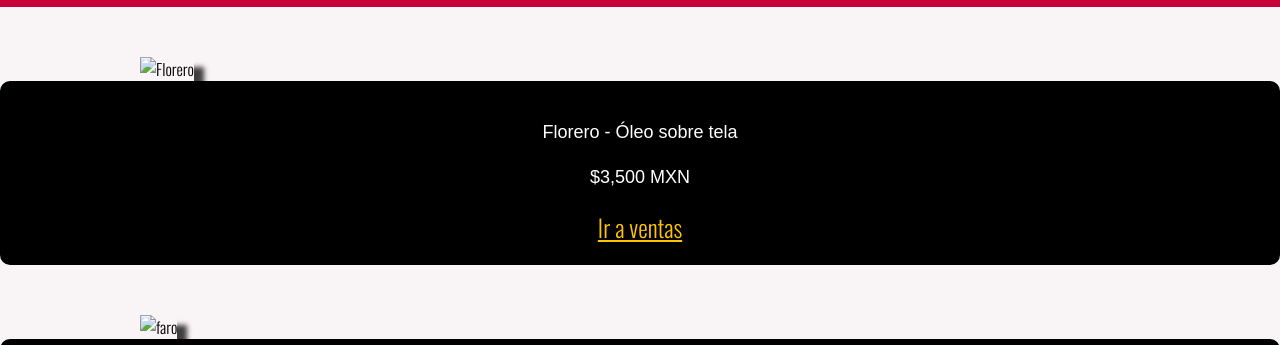
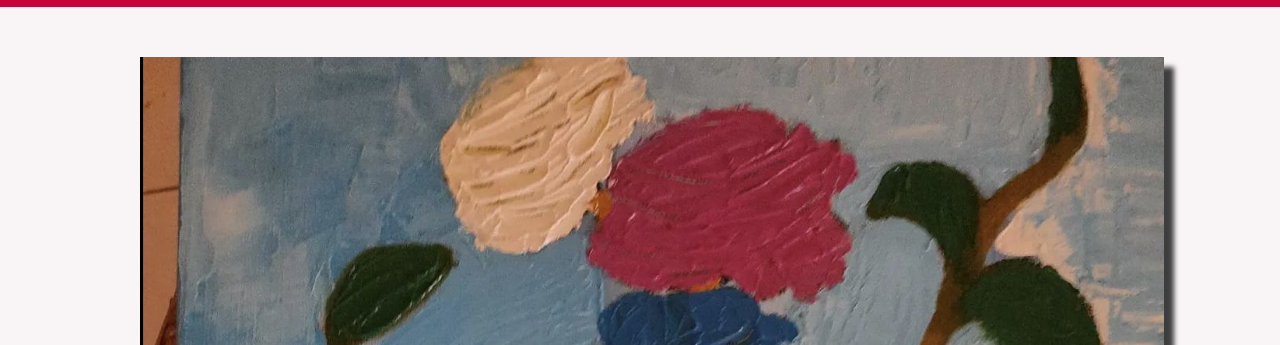
Before and after one commit to CarlosGuedea/Pagina-web-2, a plain HTML site: page index.html in a window 1280 px wide. Shown: the part 455-800 px from the top of the page. Drawn offline with nearby package versions, Linux system fonts and the light colour scheme.

Commit message:
imagenes faltantes

```diff
--- a/index.html
+++ b/index.html
@@ -58,14 +58,14 @@
 
     <div class="grid">
       <div class="producto">
-        <img class="producto__imagen" src="img/img33.png" alt="Florero" />
+        <img class="producto__imagen" src="img/img33.jpg" alt="Florero" />
         <div class="producto__informacion">
           <p class="producto__nombre">Florero - Óleo sobre tela</p>
           <p class="producto__precio">$3,500 MXN</p>
           <a class="producto__link" href="ventas.html">Ir a ventas</a>
     </div> <!--fin de producto-->
       <div class="producto">
-          <img class="producto__imagen" src="img/img1.png" alt="faro" />
+          <img class="producto__imagen" src="img/img1.jpg" alt="faro" />
           <div class="producto__informacion">
             <p class="producto__nombre">Faro #2 - Grafito en hoja</p>
             <p class="producto__precio">$1,500 MXN</p>
```
Also changed, not shown: 1 other file.
